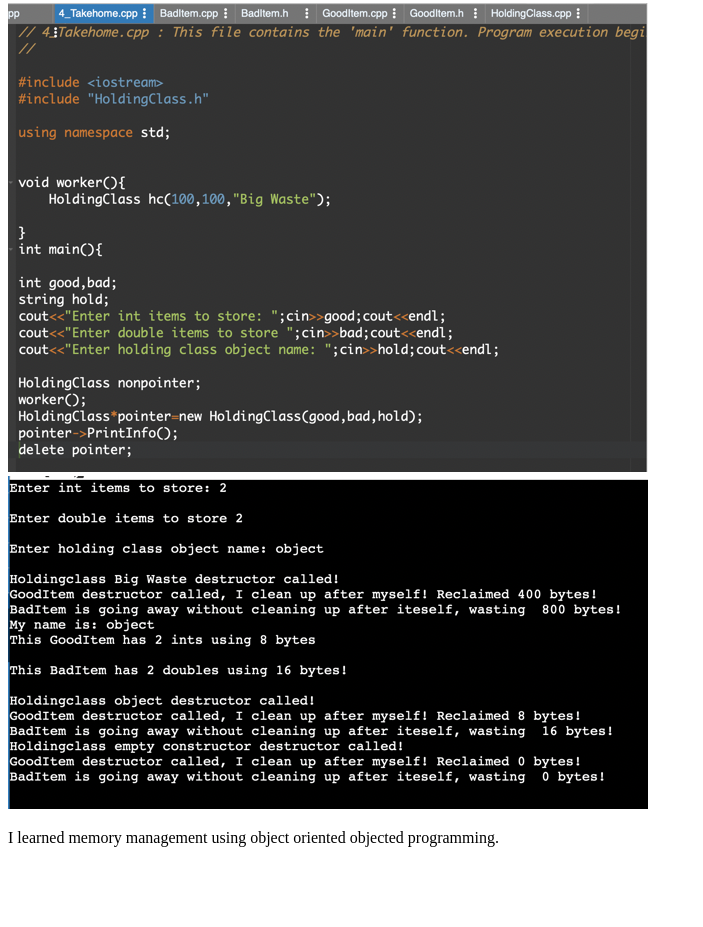
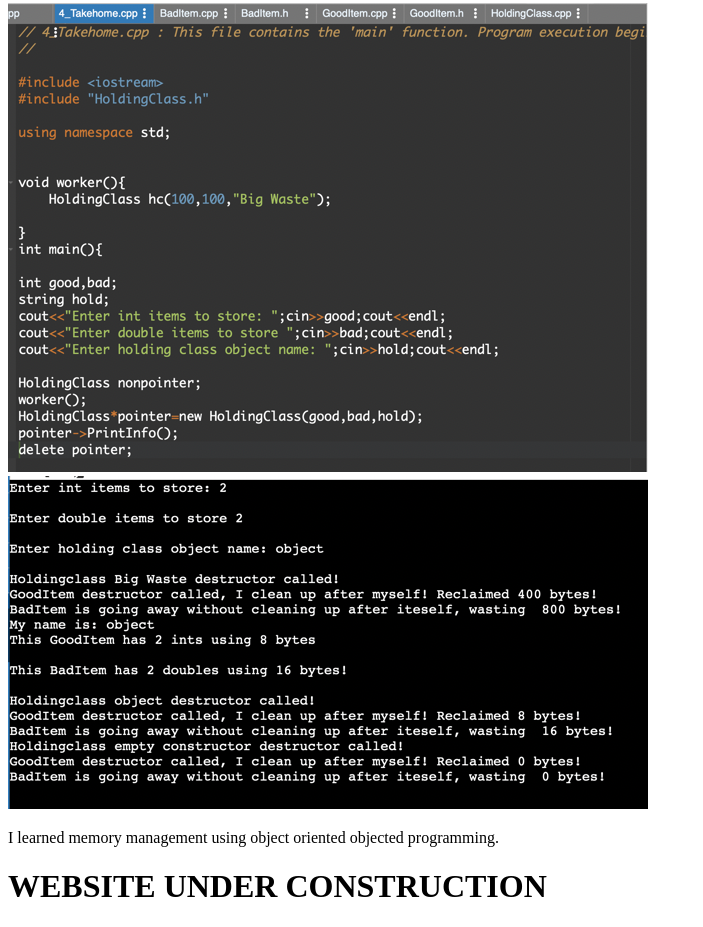
Before and after one commit to Maryjabro/TechTales, a plain HTML site: page index.html in a window 1280 px wide. Shown: the part 8874-9801 px from the top of the page, without its empty margins (0-703 px from the left). Before the commit the page ends 9737 px from the top, so only its background shows below. Drawn offline with Linux system fonts and the light colour scheme.

Commit message:
index.html

```diff
--- a/index.html
+++ b/index.html
@@ -72,6 +72,7 @@
     <img src="CS12 Medium.png">
    <p>I learned memory management using object oriented objected programming.</p>
     <p></p>
+    <h1>WEBSITE UNDER CONSTRUCTION</h1>
 </body>
 
 </html>
```
